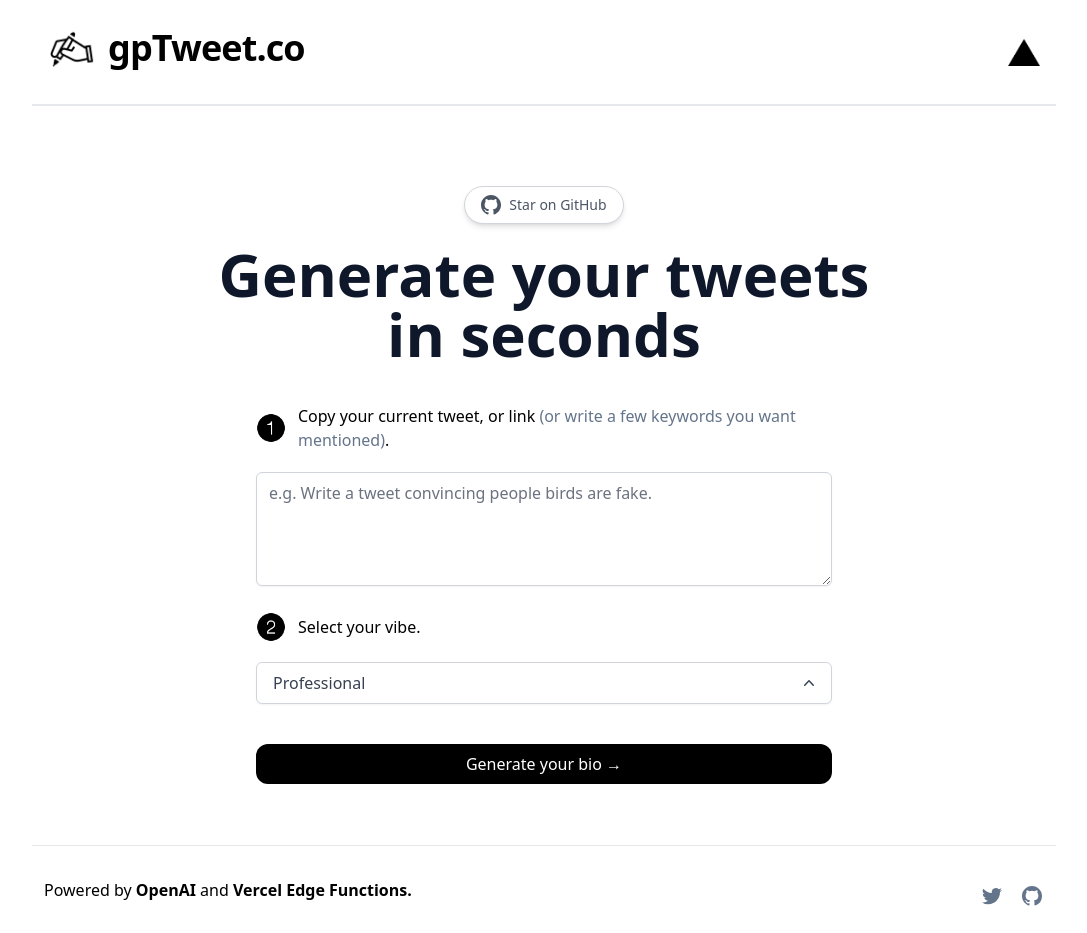
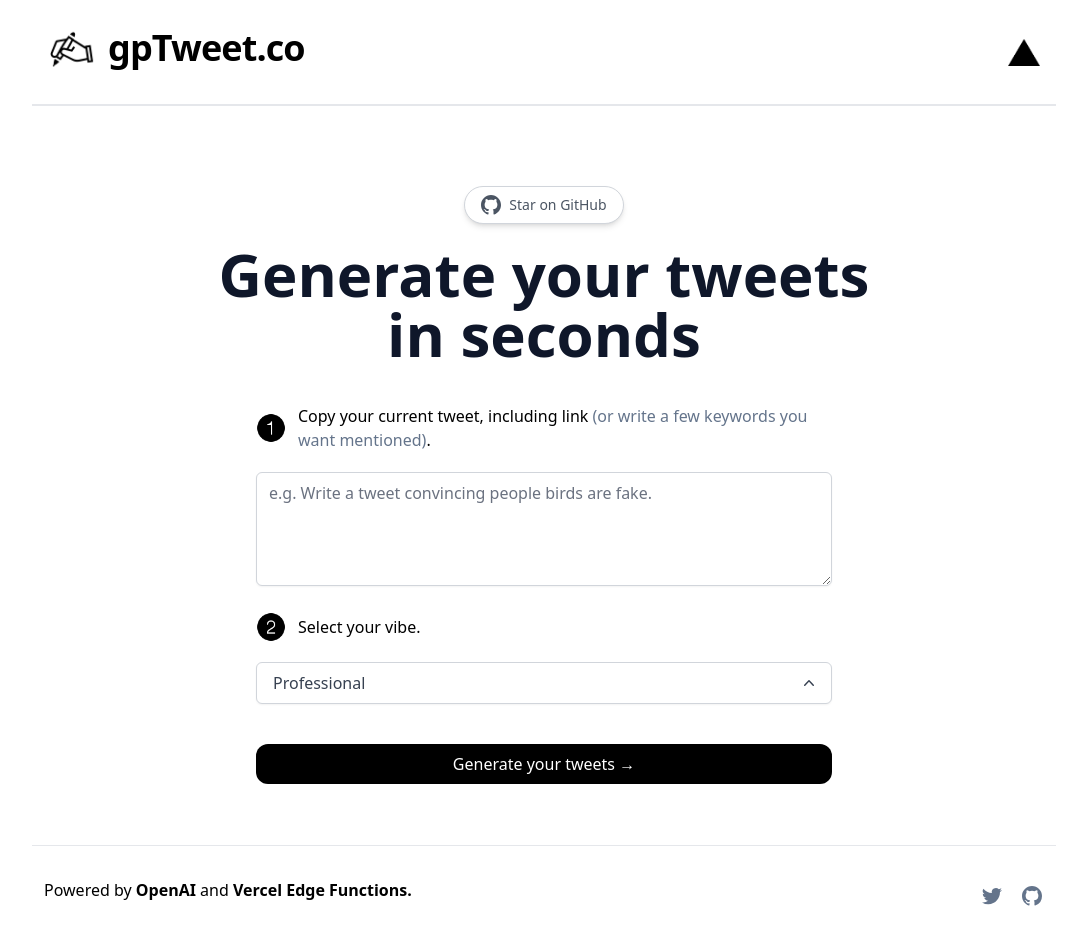
Before and after one commit to echotech/twitter-bot, a Next.js app: page / in a window 1280 px wide. Shown: the whole page, without its empty margins (96-1183 px from the left). Built offline with nearby package versions, Linux system fonts and the light colour scheme.

Commit message:
index changes

```diff
--- a/pages/index.tsx
+++ b/pages/index.tsx
@@ -70,7 +70,7 @@ const Home: NextPage = () => {
   return (
     <div className="flex max-w-5xl mx-auto flex-col items-center justify-center py-2 min-h-screen">
       <Head>
-        <title>Twitter Generator</title>
+        <title>AI Tweet Generator</title>
         <link rel="icon" href="/favicon.ico" />
       </Head>
 
@@ -78,7 +78,7 @@ const Home: NextPage = () => {
       <main className="flex flex-1 w-full flex-col items-center justify-center text-center px-4 mt-12 sm:mt-20">
         <a
           className="flex max-w-fit items-center justify-center space-x-2 rounded-full border border-gray-300 bg-white px-4 py-2 text-sm text-gray-600 shadow-md transition-colors hover:bg-gray-100 mb-5"
-          href="https://github.com/Nutlope/twitterbio"
+          href="https://github.com/echotech/twitter-bot"
           target="_blank"
           rel="noopener noreferrer"
         >
@@ -98,7 +98,7 @@ const Home: NextPage = () => {
               className="mb-5 sm:mb-0"
             />
             <p className="text-left font-medium">
-              Copy your current tweet, or link{" "}
+              Copy your current tweet, including link{" "}
               <span className="text-slate-500">
                 (or write a few keywords you want mentioned)
               </span>
@@ -127,7 +127,7 @@ const Home: NextPage = () => {
               className="bg-black rounded-xl text-white font-medium px-4 py-2 sm:mt-10 mt-8 hover:bg-black/80 w-full"
               onClick={(e) => generateBio(e)}
             >
-              Generate your bio &rarr;
+              Generate your tweets &rarr;
             </button>
           )}
           {loading && (
@@ -165,7 +165,7 @@ const Home: NextPage = () => {
                             className="bg-white rounded-xl shadow-md p-4 hover:bg-gray-100 transition cursor-copy border"
                             onClick={() => {
                               navigator.clipboard.writeText(generatedBio);
-                              toast("Bio copied to clipboard", {
+                              toast("Tweet copied to clipboard", {
                                 icon: "✂️",
                               });
                             }}
```
